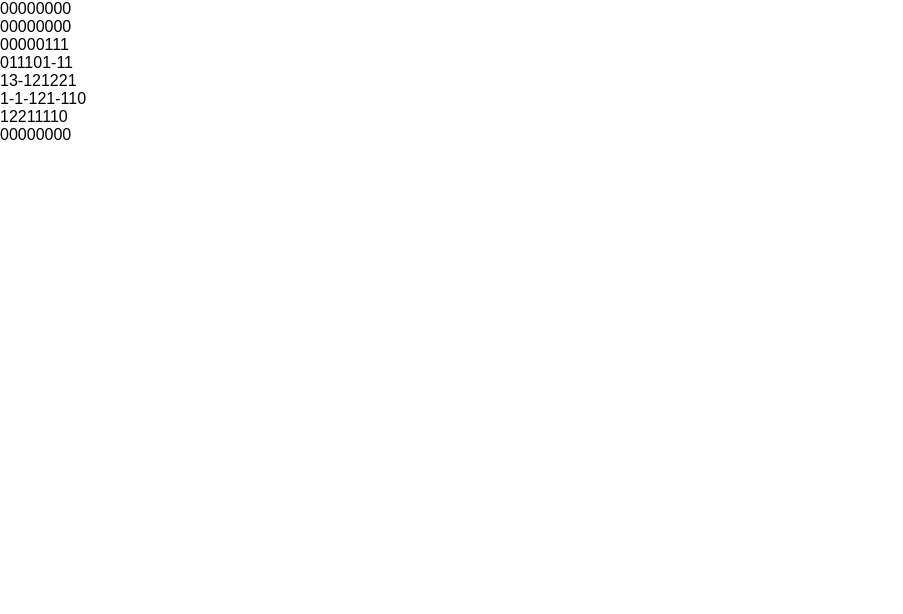
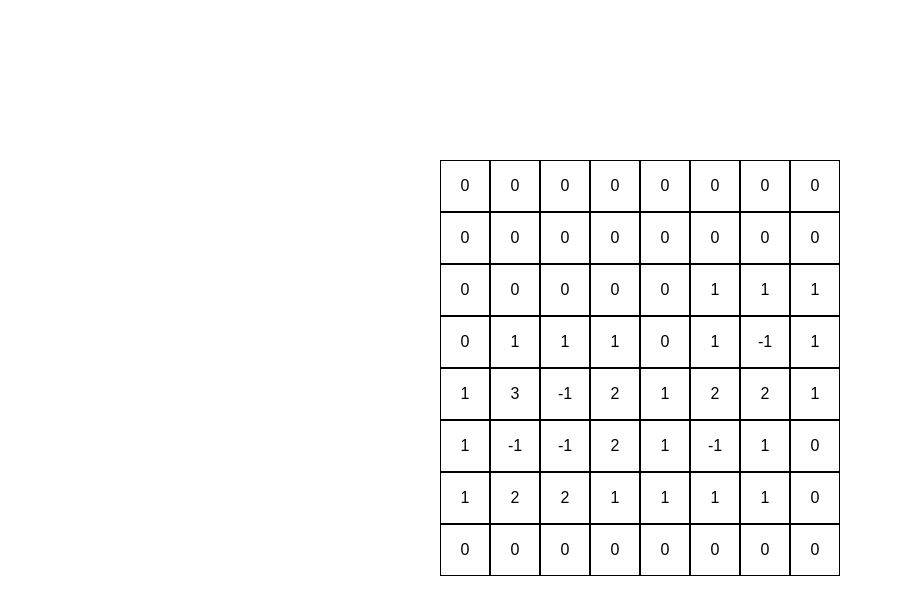
Before and after one commit to iPapatsoris/React-Minesweeper, a React app: page / in a window 1280 px wide. Shown: the top 614 px of the page, without its empty margins (0-903 px from the left). Built offline with nearby package versions, Linux system fonts and the light colour scheme.

Commit message:
Add simple grid styles

```diff
--- a/config/webpack.config.prod.js
+++ b/config/webpack.config.prod.js
@@ -182,6 +182,7 @@ module.exports = {
                       options: {
                         importLoaders: 1,
                         modules: true,
+                        localIdentName: "[name]__[local]___[hash:base64:5]",
                         minimize: true,
                         sourceMap: shouldUseSourceMap,
                       },
--- /dev/null
+++ b/src/containers/Cell/Cell.css
@@ -0,0 +1,7 @@
+.Cell {
+    display: inline-block;
+    padding: 1rem;
+    border: 1px solid black;
+    width: 1rem;
+    text-align: center;
+}
--- a/src/containers/Cell/Cell.js
+++ b/src/containers/Cell/Cell.js
@@ -1,4 +1,5 @@
 import React, { Component } from 'react';
+import styles from './Cell.css';
 
 class Cell extends Component {
     constructor(props) {
@@ -20,7 +21,9 @@ class Cell extends Component {
             cell = '-';
         }
         return (
-            this.number
+            <div className={styles.Cell}>
+                {this.number}
+            </div>
         );
     }
 }
--- /dev/null
+++ b/src/containers/Grid/Grid.css
@@ -0,0 +1,4 @@
+.Grid {
+    text-align: center;
+    margin-top: 10rem;
+}
--- a/src/containers/Grid/Grid.js
+++ b/src/containers/Grid/Grid.js
@@ -1,5 +1,6 @@
 import React, {Component} from 'react';
 import Cell from '../Cell/Cell';
+import styles from './Grid.css';
 
 const rows = 8;
 const columns = 8;
@@ -58,9 +59,9 @@ class Grid extends Component {
         })
 
         return (
-            <React.Fragment>
+            <div className={styles.Grid}>
             {grid}
-            </React.Fragment>
+            </div>
         );
     }
 }
```
Also changed, not shown: 1 other file (tests, documents, lock files or other folders).
